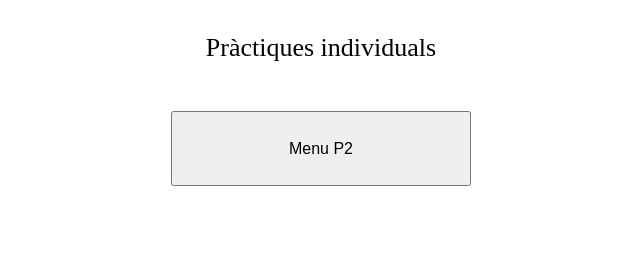
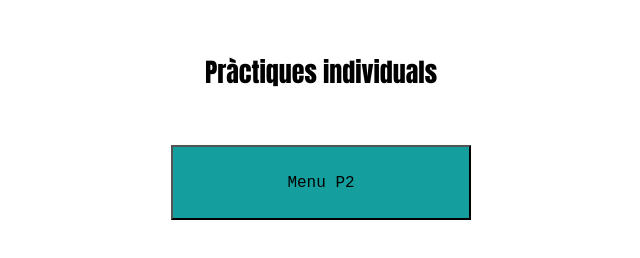
Before and after one commit to LaiaUDG/Laia-p_individual, a plain HTML site: page index.html in a window 1280 px wide. Shown: the whole page, without its empty margins (319-959 px from the left). Drawn offline with Linux system fonts and the light colour scheme.

Commit message:
update 17:50
falten punt 4 i 5

```diff
--- a/index.html
+++ b/index.html
@@ -6,7 +6,9 @@
 		<script src="./pi_2/js/loader.js"></script>
 	</head>
 	<body>
-		<p class="menu-object" id="title">Pràctiques individuals</p>
-		<button class="menu-object" onclick="loadpage('./pi_2/index.html')">Menu P2</button>
+		<div class="grid-container">
+			<p class="menu-object" id="title">Pràctiques individuals</p>
+			<button class="menu-object" onclick="loadpage('./pi_2/index.html')">Menu P2</button>
+		</div>
 	</body>
 </html>
--- a/pi_2/js/menu_controller.js
+++ b/pi_2/js/menu_controller.js
@@ -8,6 +8,7 @@
 		alert("Leaving " + name + "'s game");
 	}
 	name = "";
+	window.location.assign("../index.html");
 }
 
 function options(){
--- a/pi_2/styles/main.css
+++ b/pi_2/styles/main.css
@@ -1,30 +1,44 @@
+.grid-container {
+	display: grid;
+	grid-template-rows: auto ;
+	column-gap: 50px;
+	row-gap: 10px;
+}
+
+
 #title{
-	font-size: 26px;
-	line-height: 75px;
+	font-size: 1.625rem;
+	line-height: 4,6875rem;
+	background-color: transparent;
+	font-family: Impact, Haettenschweiler, 'Arial Narrow Bold', sans-serif;
 }
 
 .menu-object{
-	display:block;
+	display:grid;
+	align-content: center;
 	margin-left: auto;
 	margin-right: auto;
-	width: 300px;
-	height: 75px;
-	font-size: 16px;
-	margin-top: 10px;
+	width: 18.75rem;
+	height: 4.688rem;
+	font-size: 1rem;
+	background-color: rgb(20, 158, 158);
+	font-family:'Courier New';
 }
 
 p{
 	text-align: center;
+	font-family: Impact, Haettenschweiler, 'Arial Narrow Bold', sans-serif;
 }
 
 button.menu-object:active{
-	font-size: 18px;
-	width: 275px;
-	height: 70px;
+	font-size: 1.125rem;
+	width: 17.188rem;
+	height: 4.375rem;
 }
 
 button.menu-object:hover:not(:active){
-	font-size: 22px;
-	width: 325px;
-	height: 85px;
+	font-size: 1.375rem;
+	width: 20.313rem;
+	height: 5.313rem;
+	font-weight: bold;
 }
```
Also changed, not shown: pi_2/index.html (+2 -0 lines).
